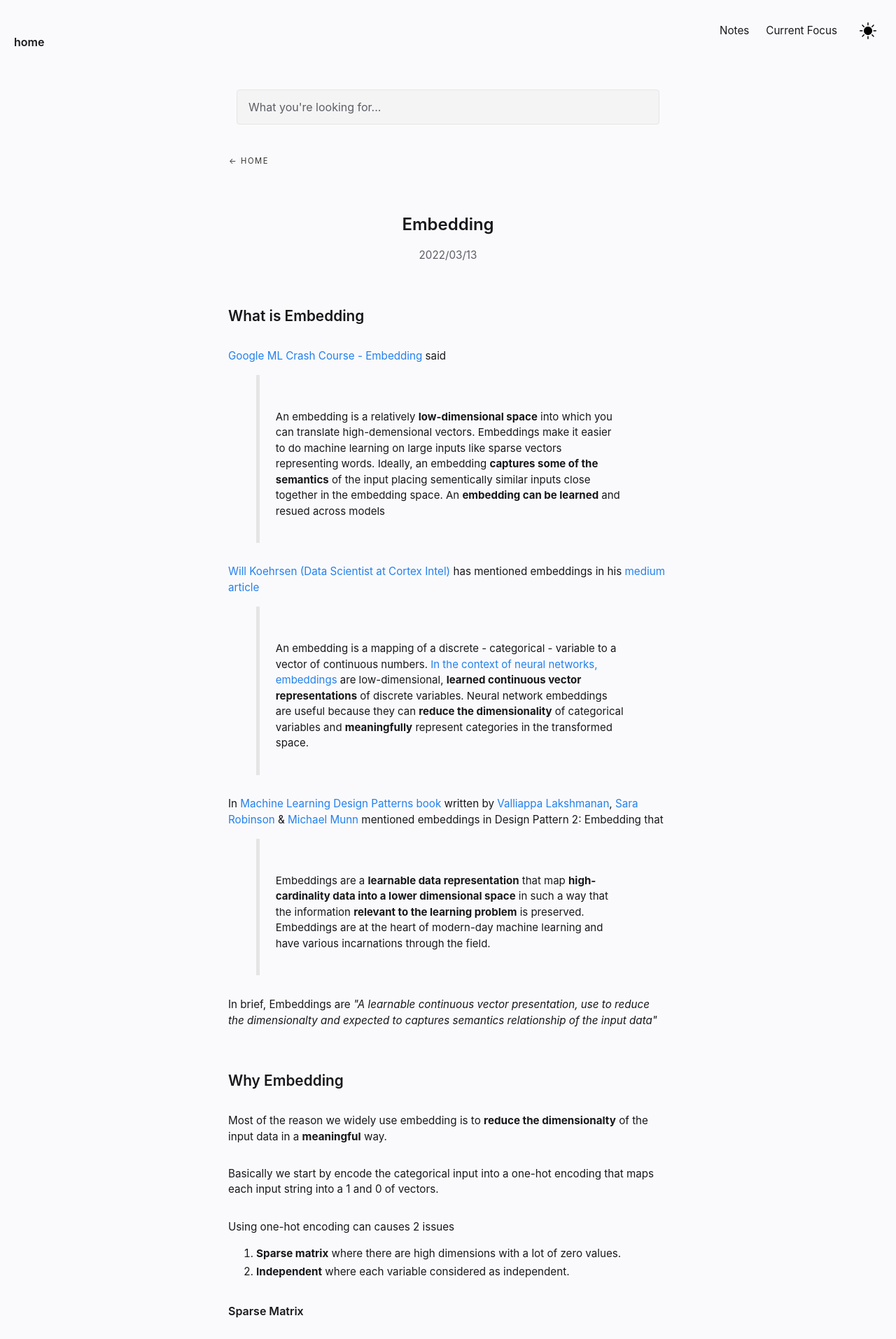
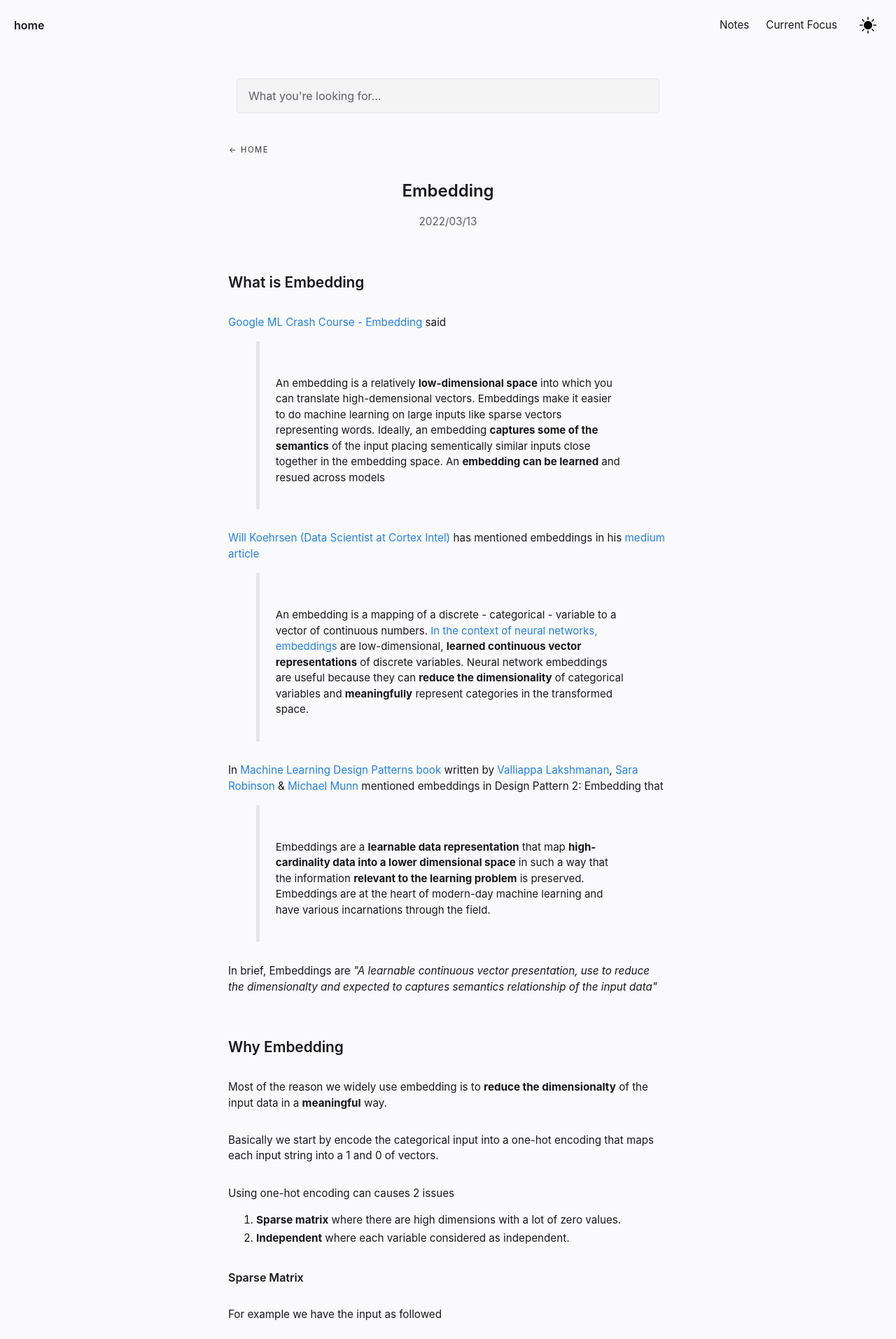
Before and after one commit to lukkiddd/lukkiddd.github.io, a Jekyll site: the page built from _notes/Public/Embedding.md, in a window 1280 px wide. Shown: the top 1914 px of the page at 70% size. Built offline with Jekyll 4.4.1, drawn with Linux system fonts in a browser that asks for light colours.

Commit message:
Modify CSS for header to apply only under content class

```diff
--- a/assets/css/main.css
+++ b/assets/css/main.css
@@ -1168,7 +1168,7 @@
 .content li + li {
   margin-top: 0.25em; }
 
-.content p, h1, h2, h3, h4, h5, h6 {
+.content p, .content h1, .content h2, .content h3, .content h4, .content h5, .content h6 {
     margin-top: 2em;
 }
 
```
